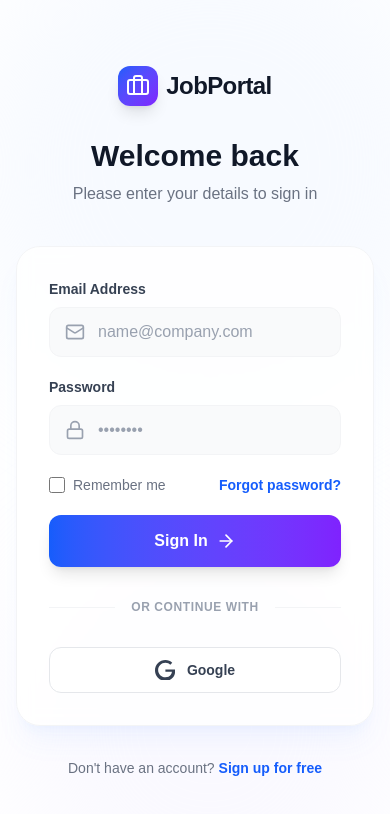
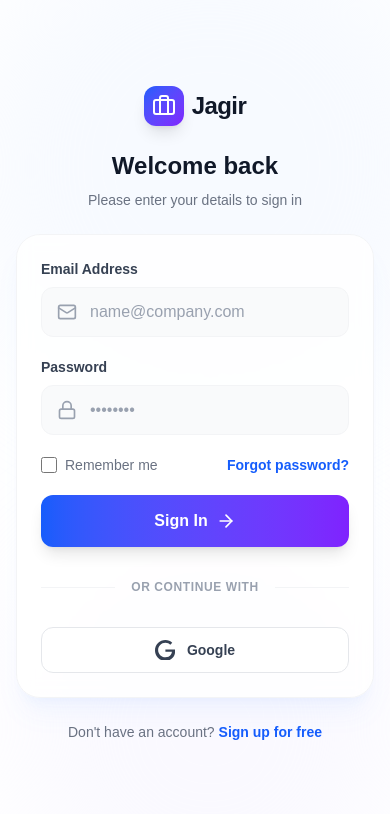
Before and after one commit to roozanaryal/Resume-Analyzer, a Next.js app in the folder frontend/: page /login in a window 390 px wide. Shown: the top 814 px of the page. Built offline with nearby package versions, Linux system fonts and the light colour scheme.

Commit message:
login page fixing

```diff
--- a/frontend/app/(auth)/login/page.tsx
+++ b/frontend/app/(auth)/login/page.tsx
@@ -3,26 +3,26 @@
 
 export default function LoginPage() {
   return (
-    <div className="relative min-h-screen bg-white flex items-center justify-center p-4 overflow-hidden">
+    <div className="relative min-h-[100dvh] min-h-screen bg-white flex flex-col items-center justify-center py-6 sm:py-10 px-4 overflow-x-hidden overflow-y-auto">
       {/* Background Decor */}
       <div className="absolute top-[-10%] left-[-10%] h-[500px] w-[500px] rounded-full bg-blue-50/50 blur-3xl" />
       <div className="absolute right-[-5%] bottom-[-10%] h-[400px] w-[400px] rounded-full bg-violet-50/50 blur-3xl" />
 
       {/* Login Container */}
-      <div className="relative z-10 w-full max-w-md">
+      <div className="relative z-10 w-full max-w-md shrink-0 my-auto">
         {/* Logo */}
-        <div className="flex flex-col items-center mb-10">
+        <div className="flex flex-col items-center mb-6 sm:mb-8">
           <Link href="/" className="flex items-center gap-2 group">
             <div className="flex h-10 w-10 items-center justify-center rounded-xl bg-linear-to-br from-blue-600 to-violet-600 text-white shadow-lg group-hover:scale-110 transition-transform">
               <Briefcase className="h-6 w-6" />
             </div>
-            <span className="text-2xl font-bold tracking-tight text-gray-900">JobPortal</span>
+            <span className="text-2xl font-bold tracking-tight text-gray-900">Jagir</span>
           </Link>
-          <h1 className="mt-8 text-3xl font-extrabold text-gray-900">Welcome back</h1>
-          <p className="mt-2 text-gray-500">Please enter your details to sign in</p>
+          <h1 className="mt-6 sm:mt-8 text-2xl sm:text-3xl font-extrabold text-gray-900">Welcome back</h1>
+          <p className="mt-2 text-gray-500 text-center text-sm sm:text-base">Please enter your details to sign in</p>
         </div>
 
-        <div className="bg-white/80 backdrop-blur-sm border border-gray-100 p-8 rounded-3xl shadow-xl shadow-blue-500/5">
+        <div className="bg-white/80 backdrop-blur-sm border border-gray-100 p-6 sm:p-8 rounded-3xl shadow-xl shadow-blue-500/5">
           <form className="space-y-5">
             <div>
               <label className="block text-sm font-semibold text-gray-700 mb-2">Email Address</label>
@@ -91,7 +91,7 @@
           </div>
         </div>
 
-        <p className="mt-8 text-center text-sm text-gray-500">
+        <p className="mt-6 sm:mt-8 text-center text-sm text-gray-500 pb-[max(1rem,env(safe-area-inset-bottom,0px))]">
           Don't have an account?{" "}
           <Link href="/signup" className="font-bold text-blue-600 hover:text-blue-700 transition-colors">
             Sign up for free
--- a/frontend/app/(auth)/signup/page.tsx
+++ b/frontend/app/(auth)/signup/page.tsx
@@ -5,8 +5,8 @@
   return (
     <div className="relative min-h-screen bg-white flex items-center justify-center p-4 overflow-hidden">
       {/* Background Decor */}
-      <div className="absolute bottom-[-10%] left-[-10%] h-[500px] w-[500px] rounded-full bg-blue-50/50 blur-3xl" />
-      <div className="absolute top-[-5%] right-[-10%] h-[400px] w-[400px] rounded-full bg-violet-50/50 blur-3xl" />
+      <div className="absolute bottom-[-10%] left-[-10%] h-125 w-125 rounded-full bg-blue-50/50 blur-3xl" />
+      <div className="absolute top-[-5%] right-[-10%] h-100 w-100 rounded-full bg-violet-50/50 blur-3xl" />
 
       {/* Signup Container */}
       <div className="relative z-10 w-full max-w-md">
```
